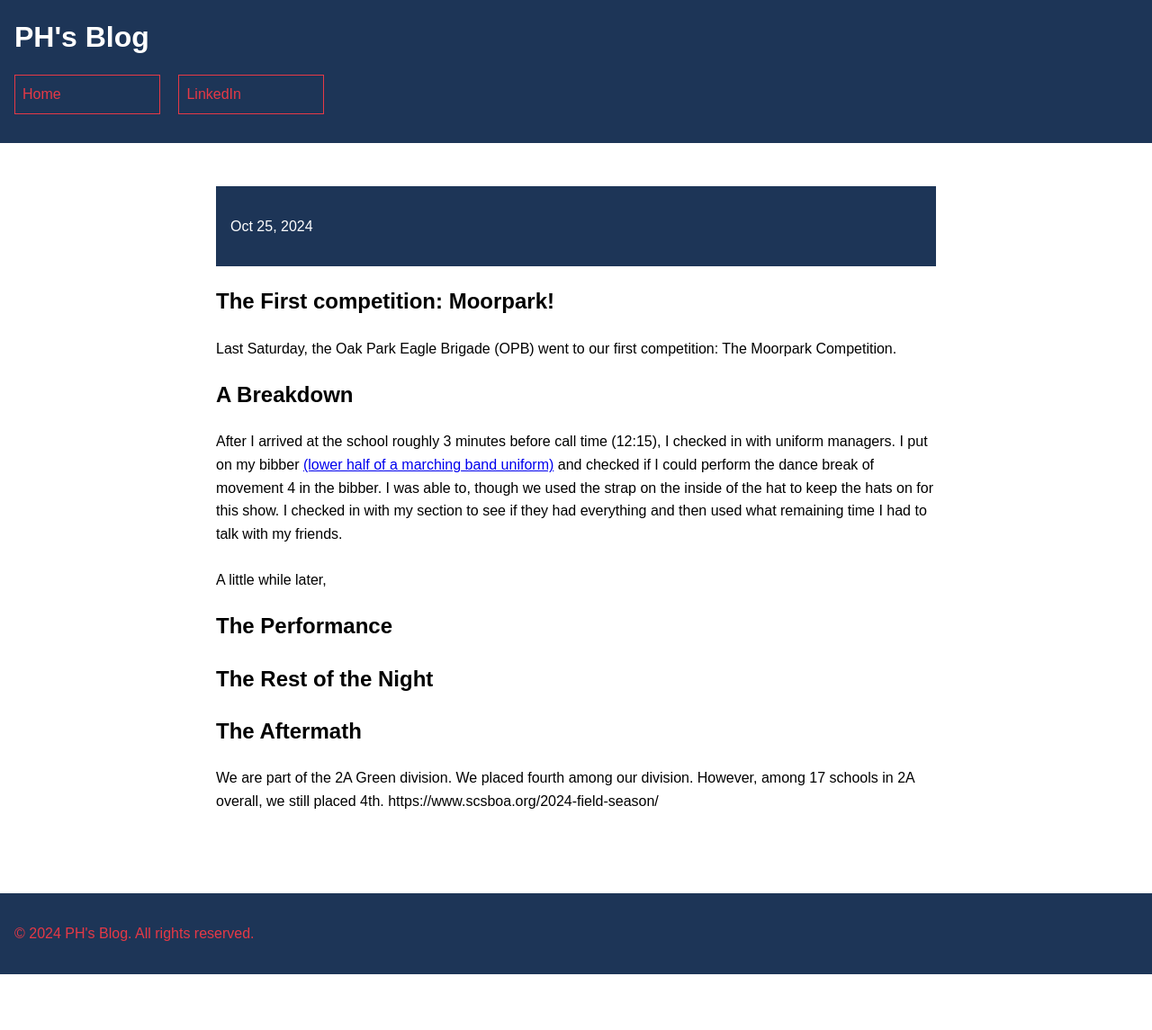
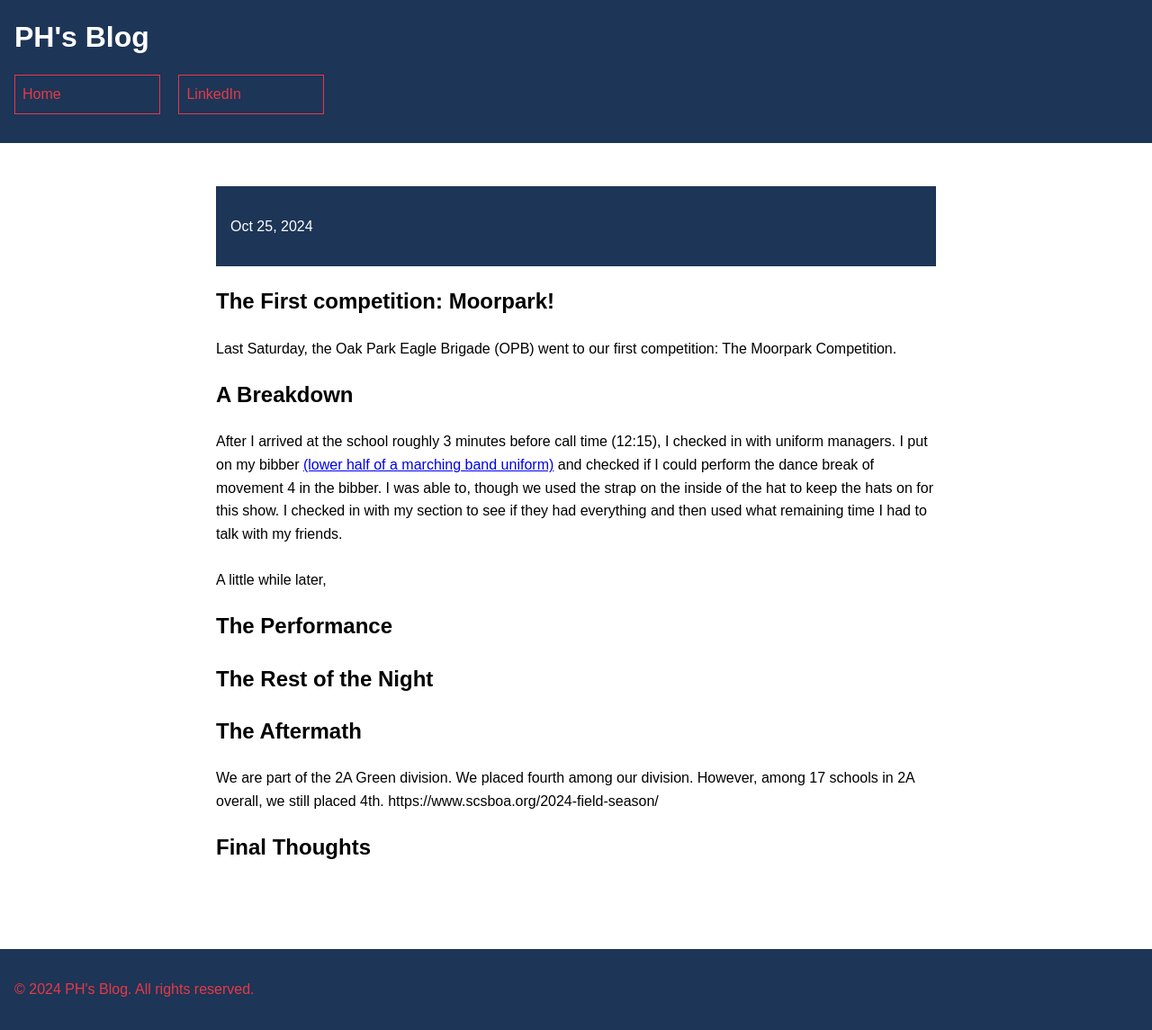
Before and after one commit to CaptainSapphire/PH-s-Blog, a Jekyll site: the page built from _posts/2024-10-25-Moorpark-Competiton.md, in a window 1280 px wide. Shown: the whole page at 90% size. Built offline with Jekyll 4.4.1, drawn with Linux system fonts in a browser that asks for light colours; our own code applies the rules of GitHub Pages for plain Markdown files; before the commit the page ends 1083 px from its top, so only the background shows below that.

Commit message:
Update 2024-10-25-Moorpark-Competiton.md

```diff
--- a/_posts/2024-10-25-Moorpark-Competiton.md
+++ b/_posts/2024-10-25-Moorpark-Competiton.md
@@ -14,3 +14,5 @@ A little while later,
 ## The Aftermath
 We are part of the 2A Green division. We placed fourth among our division. However, among 17 schools in 2A overall, we still placed 4th.
 https://www.scsboa.org/2024-field-season/
+
+## Final Thoughts
```
